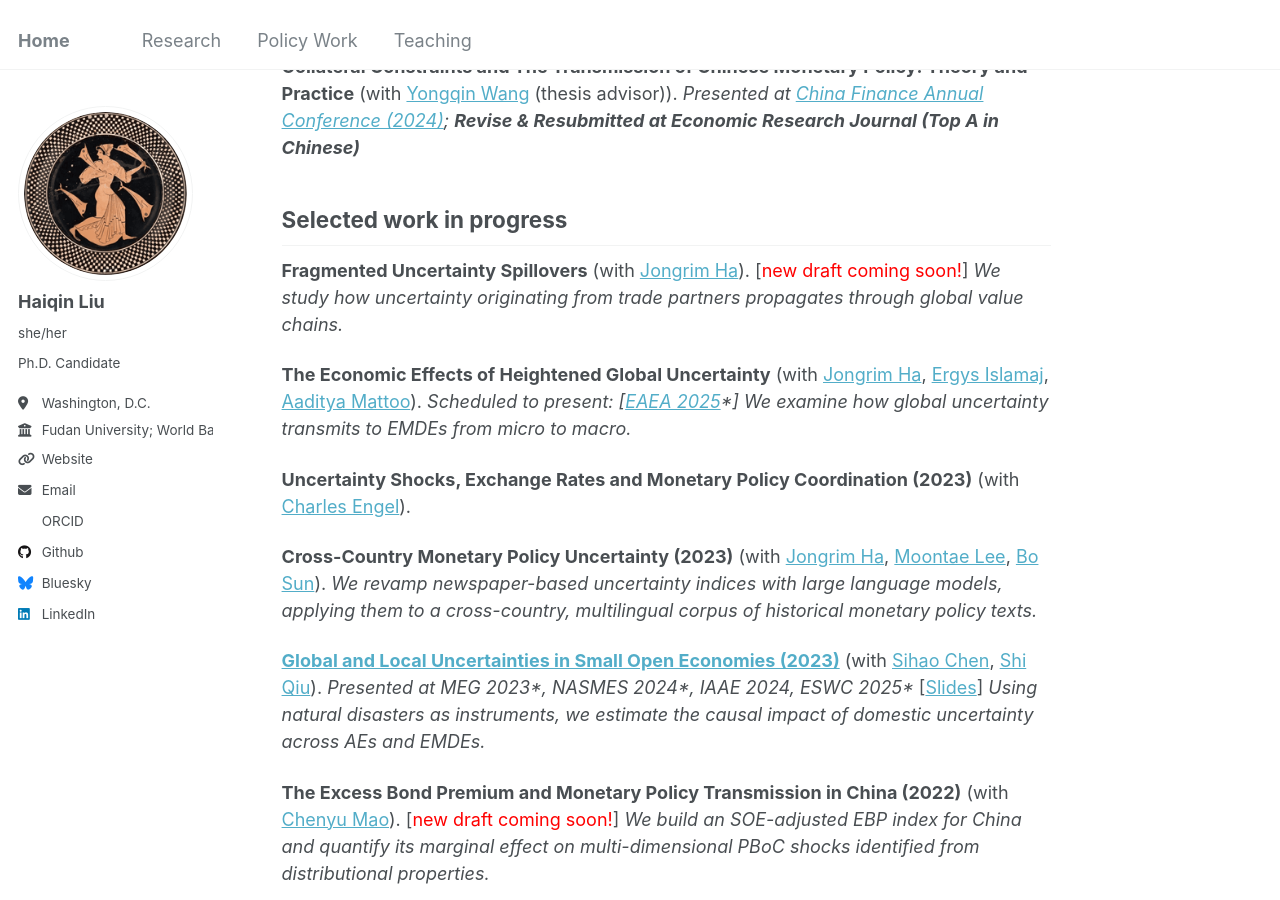
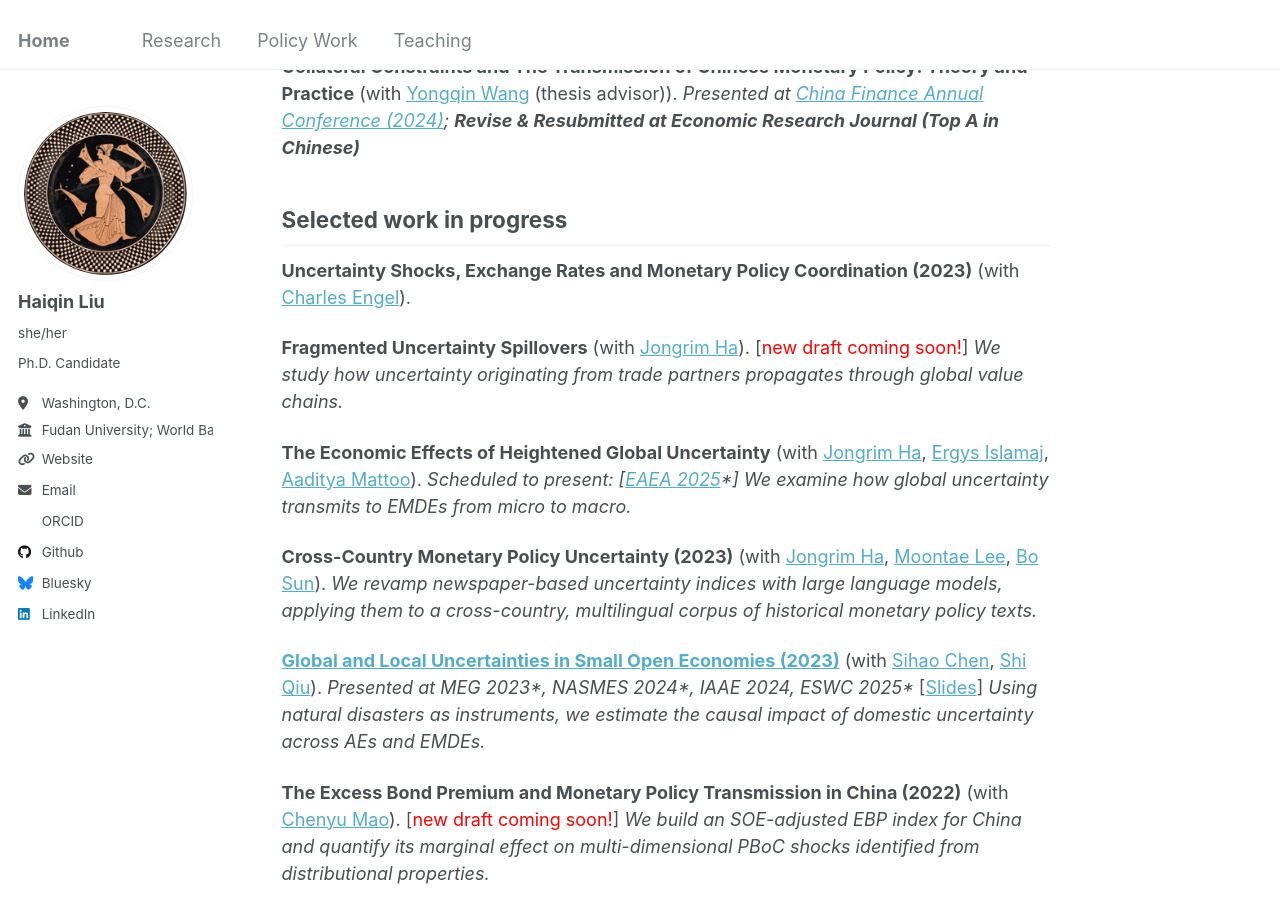
Before and after one commit to liuhaiqinFDU/liuhaiqinFDU.github.io, a Jekyll site: the page built from research.md, in a window 1280 px wide and 900 px high, scrolled down 344 px. Built offline with Jekyll 4.4.1, drawn with Linux system fonts in a browser that asks for light colours; some web fonts are replaced.

```diff
--- a/research.md
+++ b/research.md
@@ -19,13 +19,13 @@ title: ""
 
 ## Selected work in progress
 
+**Uncertainty Shocks, Exchange Rates and Monetary Policy Coordination (2023)** (with [Charles Engel](https://users.ssc.wisc.edu/~cengel/)).
+
 **Fragmented Uncertainty Spillovers** (with [Jongrim Ha](https://www.jongrimha.com/)). [<font color="red">new draft coming soon!</font>]
 *We study how uncertainty originating from trade partners propagates through global value chains.*
 
 **The Economic Effects of Heightened Global Uncertainty** (with [Jongrim Ha](https://www.jongrimha.com/), [Ergys Islamaj](https://www.worldbank.org/en/about/people/e/ergys-islamaj), [Aaditya Mattoo](https://www.worldbank.org/en/about/people/a/aaditya-mattoo)). *Scheduled to present: [[EAEA 2025](https://www.eaeaweb.com/)\*]*
 *We examine how global uncertainty transmits to EMDEs from micro to macro.*
-
-**Uncertainty Shocks, Exchange Rates and Monetary Policy Coordination (2023)** (with [Charles Engel](https://users.ssc.wisc.edu/~cengel/)).
 
 **Cross-Country Monetary Policy Uncertainty (2023)** (with [Jongrim Ha](https://www.jongrimha.com/), [Moontae Lee](https://business.uic.edu/profiles/lee-moontae/), [Bo Sun](https://sites.google.com/site/bosun09/home)).
 *We revamp newspaper-based uncertainty indices with large language models, applying them to a cross-country, multilingual corpus of historical monetary policy texts.*
```
